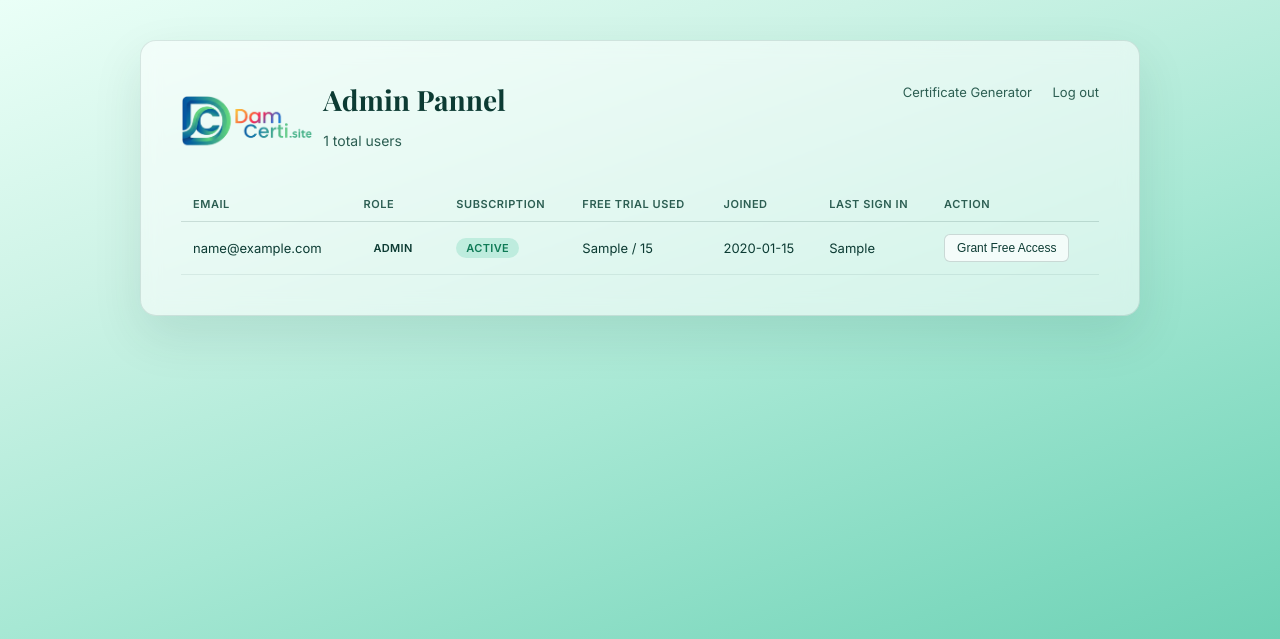
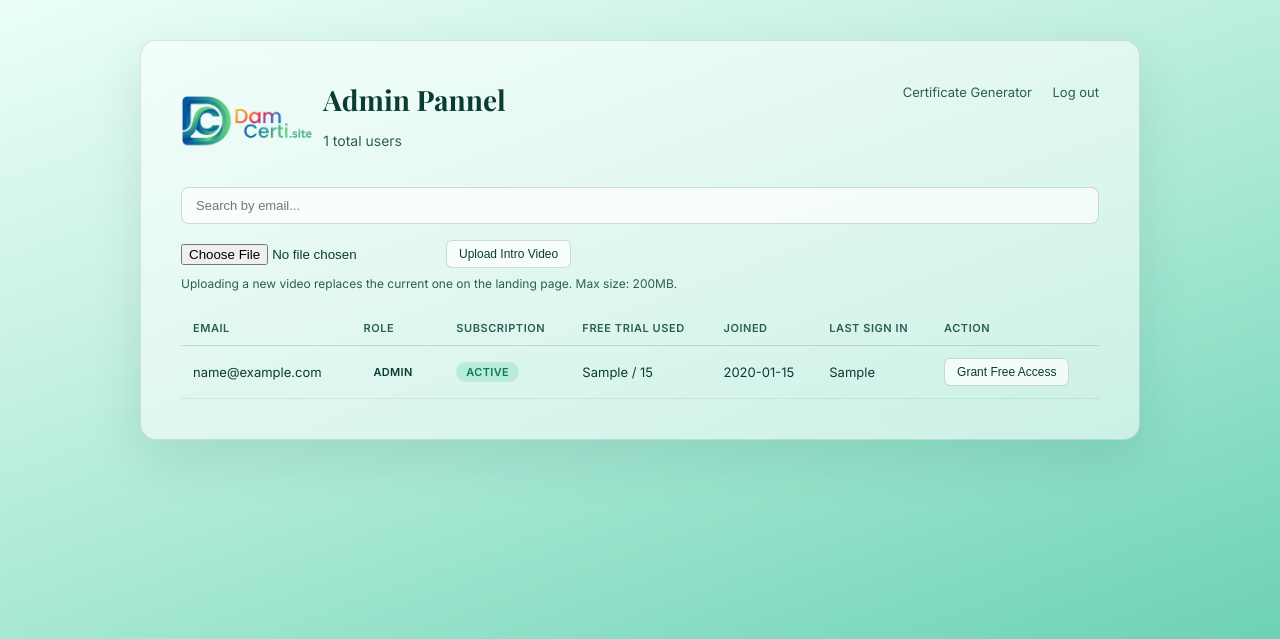
Before and after one commit to damilsajjad/DamCerti, a Flask app: template templates/admin.html in a window 1280 px wide. Shown: the top 639 px of the page. Run offline with Flask 3, Linux system fonts and the light colour scheme; the template is opened without the code that fills it: most values are stand-ins (such as "Sample title", 1, 10 or a date in 2020).

Commit message:
Add intro video upload, admin search, trial limit update, alignment fix

```diff
--- a/app.py
+++ b/app.py
@@ -19,6 +19,10 @@ load_dotenv()
 SUPABASE_URL = os.getenv("SUPABASE_URL")
 SUPABASE_KEY = os.getenv("SUPABASE_KEY")
 FLASK_SECRET_KEY = os.getenv("FLASK_SECRET_KEY")
+INTRO_VIDEO_BUCKET = 'intro-video'
+ALLOWED_VIDEO_EXTENSIONS = {'.mp4', '.webm'}
+MAX_VIDEO_SIZE_BYTES = 200 * 1024 * 1024  # 200MB
+SIGNED_URL_EXPIRY_SECONDS = 60 * 60 * 24  # 24 hours
 
 if not FLASK_SECRET_KEY:
     raise RuntimeError(
@@ -40,7 +44,7 @@ app.config.update(
 UPLOAD_FOLDER = 'uploads'
 app.config['UPLOAD_FOLDER'] = UPLOAD_FOLDER
 
-FREE_TRIAL_LIMIT = 15
+FREE_TRIAL_LIMIT = 5  # Number of free certificates allowed for trial users
 
 LEMONSQUEEZY_API_KEY = os.getenv("LEMONSQUEEZY_API_KEY")
 LEMONSQUEEZY_STORE_ID = os.getenv("LEMONSQUEEZY_STORE_ID")
@@ -313,6 +317,25 @@ def admin_required(view_func):
         return view_func(*args, **kwargs)
     return wrapped
 
+def get_intro_video_url():
+    """
+    Returns a temporary signed URL for the current intro video, or None
+    if nothing has been uploaded yet. Since the bucket is private, the
+    URL expires after SIGNED_URL_EXPIRY_SECONDS -- the landing page route
+    calls this fresh on every page load, so visitors always get a valid link.
+    """
+    for ext in ALLOWED_VIDEO_EXTENSIONS:
+        object_path = f'intro{ext}'
+        try:
+            files = supabase.storage.from_(INTRO_VIDEO_BUCKET).list()
+            if any(f['name'] == object_path for f in files):
+                result = supabase.storage.from_(INTRO_VIDEO_BUCKET).create_signed_url(
+                    object_path, SIGNED_URL_EXPIRY_SECONDS
+                )
+                return result['signedURL']
+        except Exception:
+            continue
+    return None
 
 # ---------------------------------------------------------------------------
 # Public routes
@@ -320,11 +343,16 @@ def admin_required(view_func):
 
 @app.route('/')
 def landing():
-    # Public landing page -- no login required. Logged-in users get a
-    # "Go to App" button instead of "Sign Up" (checked client-side isn't
-    # reliable, so we check session here).
     is_logged_in = bool(session.get('user_id'))
-    return render_template('landing.html', is_logged_in=is_logged_in)
+
+    intro_video_path = None
+    for ext in ('.mp4', '.webm'):
+        candidate = os.path.join('static', 'videos', f'intro{ext}')
+        if os.path.exists(candidate):
+            intro_video_path = f'/static/videos/intro{ext}'
+            break
+
+    return render_template('landing.html', is_logged_in=is_logged_in, intro_video_url=intro_video_path)
 
 
 # ---------------------------------------------------------------------------
@@ -501,15 +529,7 @@ def generate():
             x = (x_percent / 100) * img.width
             y = (y_percent / 100) * img.height
 
-            bbox = draw.textbbox((0, 0), name, font=font)
-            text_width = bbox[2] - bbox[0]
-            text_height = bbox[3] - bbox[1]
-
-            # x,y is the CENTER (matches the draggable preview), shift to top-left for drawing
-            draw_x = x - text_width / 2
-            draw_y = y - text_height / 2
-
-            draw.text((draw_x, draw_y), name, fill=text_color, font=font)
+            draw.text((x, y), name, fill=text_color, font=font, anchor="mm")
 
             pdf_buffer = io.BytesIO()
             img.save(pdf_buffer, format="PDF")
@@ -542,6 +562,50 @@ def admin_panel():
     result = client.table('profiles').select('*').order('created_at', desc=True).execute()
     return render_template('admin.html', users=result.data, current_user_id=session['user_id'])
 
+ALLOWED_VIDEO_EXTENSIONS = {'.mp4', '.webm'}
+MAX_VIDEO_SIZE_BYTES = 200 * 1024 * 1024  # 200MB
+
+
+@app.route('/admin/upload-video', methods=['POST'])
+@login_required
+@admin_required
+def upload_video():
+    video_file = request.files.get('intro_video')
+    if not video_file or video_file.filename == '':
+        return redirect('/admin')
+
+    ext = os.path.splitext(video_file.filename)[1].lower()
+    if ext not in ALLOWED_VIDEO_EXTENSIONS:
+        return "Invalid file type. Please upload an .mp4 or .webm file.", 400
+
+    video_file.seek(0, os.SEEK_END)
+    file_size = video_file.tell()
+    video_file.seek(0)
+    if file_size > MAX_VIDEO_SIZE_BYTES:
+        return "File too large. Maximum size is 200MB.", 400
+
+    # Remove any existing intro video in the other format, so we never
+    # end up with two videos and an ambiguous "which one is live" state.
+    for other_ext in ALLOWED_VIDEO_EXTENSIONS:
+        if other_ext != ext:
+            try:
+                supabase.storage.from_(INTRO_VIDEO_BUCKET).remove([f'intro{other_ext}'])
+            except Exception:
+                pass
+
+    file_bytes = video_file.read()
+    object_path = f'intro{ext}'
+    content_type = 'video/mp4' if ext == '.mp4' else 'video/webm'
+
+    # upsert=True overwrites the existing file at this same path, so
+    # re-uploading the same format replaces the old video automatically.
+    supabase.storage.from_(INTRO_VIDEO_BUCKET).upload(
+        object_path,
+        file_bytes,
+        file_options={"content-type": content_type, "upsert": "true"}
+    )
+
+    return redirect('/admin')
 
 @app.route('/admin/toggle-sub-admin', methods=['POST'])
 @login_required
--- a/templates/admin.html
+++ b/templates/admin.html
@@ -158,6 +158,17 @@
             padding: 10px 12px;
             font-size: 13px;
         }
+        .no-results-row td {
+            text-align: center;
+            padding: 30px 12px;
+            color: #5c7770;
+            font-style: italic;
+        }
+        .result-count {
+            color: #2c5e52;
+            font-size: 12px;
+            margin-top: 8px;
+        }
     </style>
 </head>
 <body>
@@ -176,6 +187,19 @@
                 <a href="/logout">Log out</a>
             </div>
         </div>
+        <!-- Search Section   -->
+        <div class="toolbar">
+            <input type="text" id="userSearchInput" placeholder="Search by email..." autocomplete="off" onkeyup="filterUsers()">
+        </div>
+        <p class="result-count" id="resultCount"></p>
+        <!-- Upload Video Section  -->
+        <div class="toolbar" style="margin-top: 16px;">
+            <form method="POST" action="/admin/upload-video" enctype="multipart/form-data" style="display:flex; gap:12px; align-items:center; flex:1;">
+                <input type="file" name="intro_video" accept=".mp4,.webm" required>
+                <button type="submit" class="action-btn" style="white-space:nowrap;">Upload Intro Video</button>
+            </form>
+        </div>
+        <p class="result-count">Uploading a new video replaces the current one on the landing page. Max size: 200MB.</p>
 
         <table>
             <thead>
@@ -189,9 +213,9 @@
                     <th>Action</th>
                 </tr>
             </thead>
-            <tbody>
+            <tbody id="userTableBody">
                 {% for user in users %}
-                <tr>
+                <tr data-email="{{ user.email|lower }}">
                     <td>{{ user.email }}</td>
                     <td><span class="badge badge-{{ user.role }}">{{ user.role }}</span></td>
                     <td><span class="badge badge-{{ user.subscription_status }}">{{ user.subscription_status }}</span></td>
@@ -222,5 +246,27 @@
             </tbody>
         </table>
     </div>
+
+    <script>
+        function filterUsers() {
+            const query = document.getElementById('userSearchInput').value.trim().toLowerCase();
+            const rows = document.querySelectorAll('#userTableBody tr[data-email]');
+            let visibleCount = 0;
+
+            rows.forEach(row => {
+                const email = row.getAttribute('data-email');
+                const matches = email.includes(query);
+                row.style.display = matches ? '' : 'none';
+                if (matches) visibleCount++;
+            });
+
+            const resultCountEl = document.getElementById('resultCount');
+            if (query === '') {
+                resultCountEl.textContent = '';
+            } else {
+                resultCountEl.textContent = visibleCount + ' user' + (visibleCount === 1 ? '' : 's') + ' found';
+            }
+        }
+    </script>
 </body>
 </html>
--- a/templates/index.html
+++ b/templates/index.html
@@ -189,6 +189,7 @@
 
         #textMarker {
             position: absolute;
+            line-height: 1;
             cursor: move;
             white-space: nowrap;
             user-select: none;
```
Also changed, not shown: templates/landing.html (+10 -4 lines).
